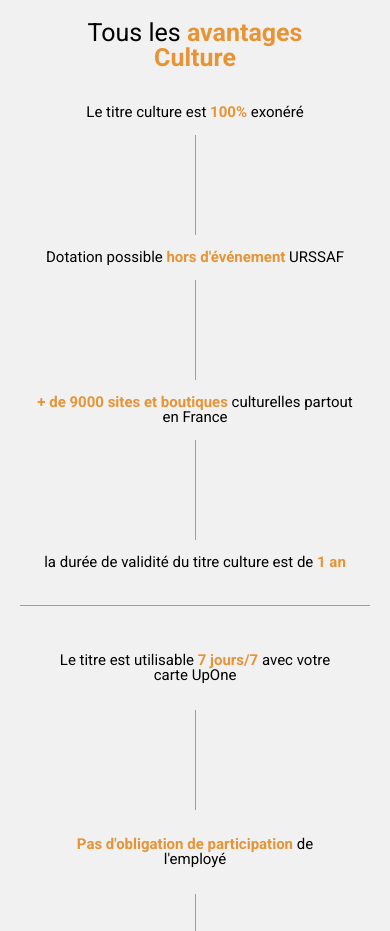
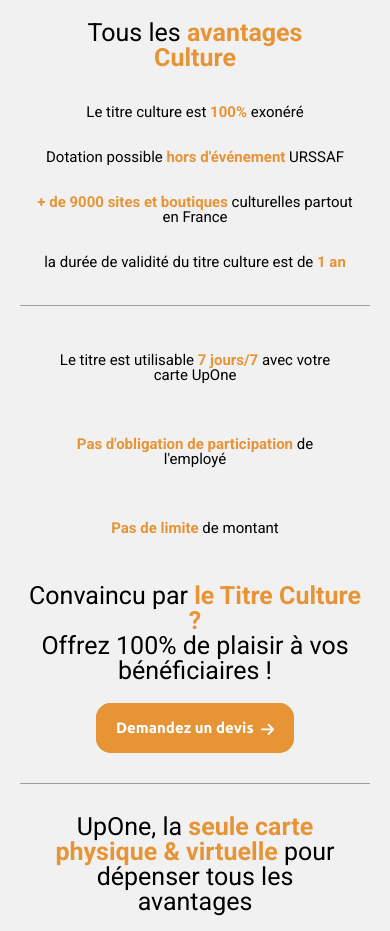
Before and after one commit to StraetenMax/upone-MJML, a web app: file html/index.html in a window 390 px wide. Shown: the part 790-1721 px from the top of the page. Run offline with its HTML, style and script files only (its server is not run), Linux system fonts and the light colour scheme; some libraries are stand-ins or nearby versions; grey boxes are pictures that could not be loaded.

Commit message:
responsive

```diff
--- a/html/index.html
+++ b/html/index.html
@@ -83,6 +83,11 @@
           font-weight: 600;
           color: #e69435;
       }
+@media (max-width: 480px){
+          .tv{
+              display: none !important;
+          }
+      }
     </style>
     <meta name="color-scheme" content="light"/>
       <meta name="supported-color-schemes" content="light"/>
@@ -149,7 +154,7 @@
 
       <div
          style="font-family:Arial, Helvetica, sans-serif;font-size:12px;font-weight:400;line-height:12px;text-align:center;color:#000000;"
-      >Voir la version en ligne | Ajouter au carnet d'adresses | Retirer de la liste de diffusion contact@ecosup-sante.fr</div>
+      ><a href="#">Voir la version en ligne</a> | <a href="#">Ajouter au carnet d'adresses</a> | <a href="#">Retirer de la liste de diffusion contact@ecosup-sante.fr</a></div>
 
                 </td>
               </tr>
@@ -481,7 +486,7 @@
 
               <tr>
                 <td
-                   align="center" style="font-size:0px;padding:0px 5px;word-break:break-word;"
+                   align="center" class="tv" style="font-size:0px;padding:0px 5px;word-break:break-word;"
                 >
 
       <table
@@ -549,7 +554,7 @@
 
               <tr>
                 <td
-                   align="center" style="font-size:0px;padding:0px 5px;word-break:break-word;"
+                   align="center" class="tv" style="font-size:0px;padding:0px 5px;word-break:break-word;"
                 >
 
       <table
@@ -617,7 +622,7 @@
 
               <tr>
                 <td
-                   align="center" style="font-size:0px;padding:0px 5px;word-break:break-word;"
+                   align="center" class="tv" style="font-size:0px;padding:0px 5px;word-break:break-word;"
                 >
 
       <table
@@ -797,7 +802,7 @@
 
               <tr>
                 <td
-                   align="center" style="font-size:0px;padding:0px 5px;word-break:break-word;"
+                   align="center" class="tv" style="font-size:0px;padding:0px 5px;word-break:break-word;"
                 >
 
       <table
@@ -865,7 +870,7 @@
 
               <tr>
                 <td
-                   align="center" style="font-size:0px;padding:0px 5px;word-break:break-word;"
+                   align="center" class="tv" style="font-size:0px;padding:0px 5px;word-break:break-word;"
                 >
 
       <table
@@ -1054,7 +1059,7 @@
             <td  style="width:610px;">
 
       <img
-         alt="" src="https://op.ed-manleads.com/clt-su/upone/assets/2024-07/divider.png" style="border:0;display:block;outline:none;text-decoration:none;height:1px;width:100%;font-size:13px;" width="610" height="1"
+         alt="" src="https://i.ibb.co/R6S0d69/divider.png" style="border:0;display:block;outline:none;text-decoration:none;height:1px;width:100%;font-size:13px;" width="610" height="1"
       />
 
             </td>
@@ -1103,7 +1108,7 @@
       >
         <tbody>
           <tr>
-            <td  style="vertical-align:top;padding:0 40px;">
+            <td  style="vertical-align:top;padding:0;">
 
       <table
          border="0" cellpadding="0" cellspacing="0" role="presentation" style="" width="100%"
@@ -1565,7 +1570,7 @@
 
       <div
          style="font-family:Arial, Helvetica, sans-serif;font-size:10px;font-weight:400;line-height:10px;text-align:center;color:#000000;"
-      >Plus de détails sur l'envoi de cet email et nos engagements sont accessibles par ce lien.</div>
+      >Plus de détails sur l'envoi de cet email et nos engagements sont accessibles <a href="#">par ce lien</a>.</div>
 
                 </td>
               </tr>
@@ -1577,7 +1582,7 @@
 
       <div
          style="font-family:Arial, Helvetica, sans-serif;font-size:10px;font-weight:400;line-height:10px;text-align:center;color:#000000;"
-      >Si vous souhaitez stopper la réception des emails d'Altares pour ce client, suivez ce lien, ou la réception de tous nos envois, suivez cet autre lien.</div>
+      >Si vous souhaitez stopper la réception des emails d'Altares pour ce client, <a href="#">suivez ce lien</a>, ou la réception de tous nos envois, <a href="#">suivez cet autre lien</a>.</div>
 
                 </td>
               </tr>
--- a/pug/index.pug
+++ b/pug/index.pug
@@ -4,4 +4,4 @@
     mj-section(full-width="full-width" background-color="#ffffff")
         mj-column
             mj-text(mj-class="ps1") Offrez un accès à la culture à tous vos salariés !
-            mj-text(mj-class="ps1") Voir la version en ligne | Ajouter au carnet d'adresses | Retirer de la liste de diffusion contact@ecosup-sante.fr
+            mj-text(mj-class="ps1") #[a(href="#") Voir la version en ligne] | #[a(href="#") Ajouter au carnet d'adresses] | #[a(href="#") Retirer de la liste de diffusion contact@ecosup-sante.fr]
--- a/pug/templates/_layout.pug
+++ b/pug/templates/_layout.pug
@@ -29,6 +29,12 @@
                 font-weight: 600;
                 color: #e69435;
             }
+        mj-style.
+            @media (max-width: 480px){
+                .tv{
+                    display: none !important;
+                }
+            }
     //- Body
     mj-body(background-color="#eeeeee" width="650px")
         //-content
```
Also changed, not shown: pug/includes/_bodyarg1.pug (+5 -5 lines), pug/includes/_bodyarg2.pug (+5 -5 lines), pug/includes/_footer.pug (+4 -4 lines), 1 other file.
